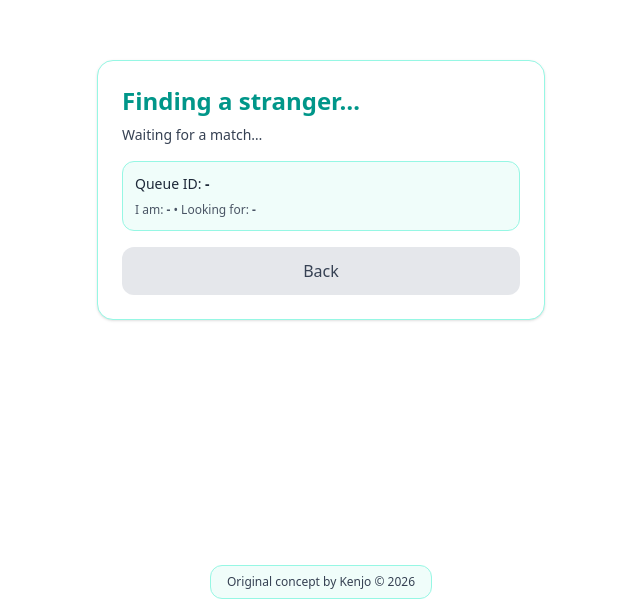
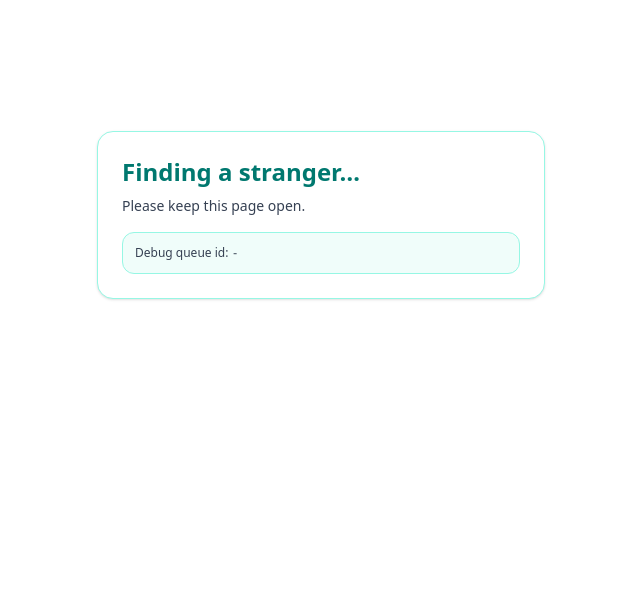
Before and after one commit to kenjoalforque-beep/hi-stranger-davao, a Next.js app: page /wait in a window 1280 px wide. Shown: the part 185-800 px from the top of the page, without its empty margins (319-959 px from the left). Built offline with nearby package versions, Linux system fonts and the light colour scheme.

Commit message:
Fix /wait suspense for useSearchParams

```diff
--- a/app/wait/page.tsx
+++ b/app/wait/page.tsx
@@ -1,110 +1,32 @@
 "use client";
 
-import { useEffect, useState } from "react";
+import { Suspense } from "react";
 import { useSearchParams } from "next/navigation";
 
-export default function WaitPage() {
-  const sp = useSearchParams();
-  const queueId = sp.get("queue_id");
-
-  const [iam, setIam] = useState<string | null>(null);
-  const [lookingFor, setLookingFor] = useState<string | null>(null);
-
-  const [msg, setMsg] = useState("Waiting for a match…");
-  const [last, setLast] = useState<any>(null);
-
-  useEffect(() => {
-    setIam(sessionStorage.getItem("iam"));
-    setLookingFor(sessionStorage.getItem("lookingFor"));
-  }, []);
-
-  useEffect(() => {
-    if (!queueId) return;
-
-    let stopped = false;
-
-    async function tick() {
-      try {
-        const res = await fetch("/api/match", {
-          method: "POST",
-          headers: { "Content-Type": "application/json" },
-          cache: "no-store",
-          body: JSON.stringify({ queue_id: queueId }),
-        });
-
-        const data = await res.json().catch(() => null);
-        if (stopped) return;
-
-        setLast({ status: res.status, data });
-
-        if (!res.ok || !data?.ok) {
-          setMsg("Match error (see details below).");
-          return;
-        }
-
-        if (data.room_id) {
-          window.location.href = `/room/${encodeURIComponent(data.room_id)}`;
-          return;
-        }
-
-        setMsg("Still waiting…");
-      } catch (e: any) {
-        if (!stopped) {
-          setMsg("Network hiccup… retrying.");
-          setLast({ error: String(e?.message ?? e) });
-        }
-      }
-    }
-
-    tick();
-    const t = setInterval(tick, 2000);
-
-    return () => {
-      stopped = true;
-      clearInterval(t);
-    };
-  }, [queueId]);
+function WaitInner() {
+  const searchParams = useSearchParams();
+  const queueId = searchParams.get("qid");
 
   return (
-    <main className="min-h-screen bg-white flex flex-col">
-      <div className="flex-1 flex items-center justify-center p-6">
-        <div className="w-full max-w-md rounded-2xl border border-teal-200 bg-white p-6 shadow-sm">
-          <h1 className="text-2xl font-semibold text-teal-600">
-            Finding a stranger…
-          </h1>
+    <main className="min-h-screen bg-white flex items-center justify-center p-6">
+      <div className="w-full max-w-md rounded-2xl border border-teal-200 bg-white p-6 shadow-sm">
+        <h1 className="text-2xl font-semibold text-teal-700">Finding a stranger…</h1>
+        <p className="mt-2 text-sm text-gray-700">
+          Please keep this page open.
+        </p>
 
-          <p className="mt-2 text-sm text-gray-700">{msg}</p>
-
-          <div className="mt-4 rounded-xl border border-teal-200 bg-teal-50 p-3 text-sm text-gray-800">
-            <div>
-              Queue ID: <b>{queueId ?? "-"}</b>
-            </div>
-            <div className="mt-2 text-xs text-gray-600">
-              I am: <b>{iam ?? "-"}</b> • Looking for: <b>{lookingFor ?? "-"}</b>
-            </div>
-          </div>
-
-          {last ? (
-            <div className="mt-3 rounded-xl border border-gray-200 bg-gray-50 p-3 text-xs text-gray-700 whitespace-pre-wrap">
-              <div className="font-semibold mb-2">Debug: /api/match response</div>
-              {JSON.stringify(last, null, 2)}
-            </div>
-          ) : null}
-
-          <button
-            className="mt-4 w-full rounded-xl bg-gray-200 py-3 font-medium text-gray-700 hover:bg-gray-300 transition"
-            onClick={() => (window.location.href = "/")}
-          >
-            Back
-          </button>
+        <div className="mt-4 rounded-xl border border-teal-200 bg-teal-50 p-3 text-xs text-gray-700">
+          Debug queue id: <span className="font-mono">{queueId ?? "-"}</span>
         </div>
       </div>
-
-      <footer className="pb-4 flex justify-center">
-        <div className="rounded-xl border border-teal-200 bg-teal-50 px-4 py-2 text-xs text-gray-700">
-          Original concept by Kenjo © 2026
-        </div>
-      </footer>
     </main>
   );
 }
+
+export default function Page() {
+  return (
+    <Suspense fallback={<div className="p-6">Loading…</div>}>
+      <WaitInner />
+    </Suspense>
+  );
+}
```
